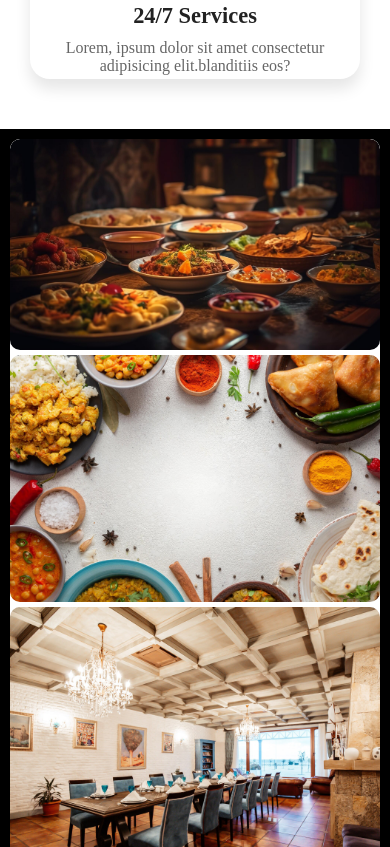
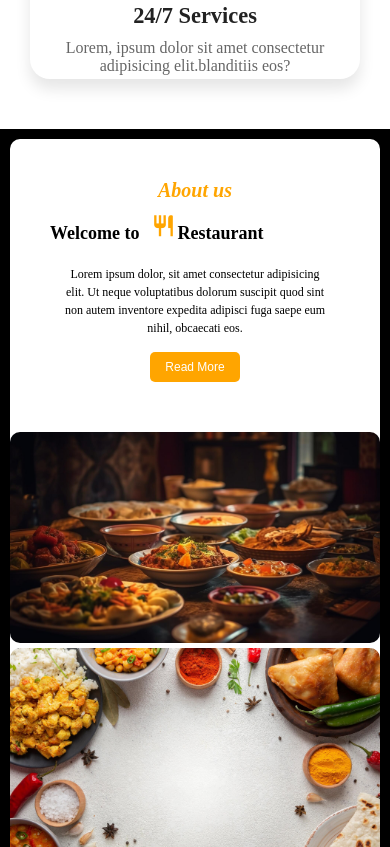
Before and after one commit to AnjaliAlagi-github/Restaurant-page, a plain HTML site: page index.html in a window 390 px wide. Shown: the part 1477-2324 px from the top of the page. Drawn offline with nearby package versions, Linux system fonts and the light colour scheme.

Commit message:
Update style.css

```diff
--- a/style.css
+++ b/style.css
@@ -499,7 +499,7 @@
     }
 
     .block {
-        flex-direction: column; /* Stack images and main content vertically */
+        flex-direction: column-reverse; /* Stack images and main content vertically */
         gap: 10px; /* Reduced gap for smaller screens */
     }
 
```
